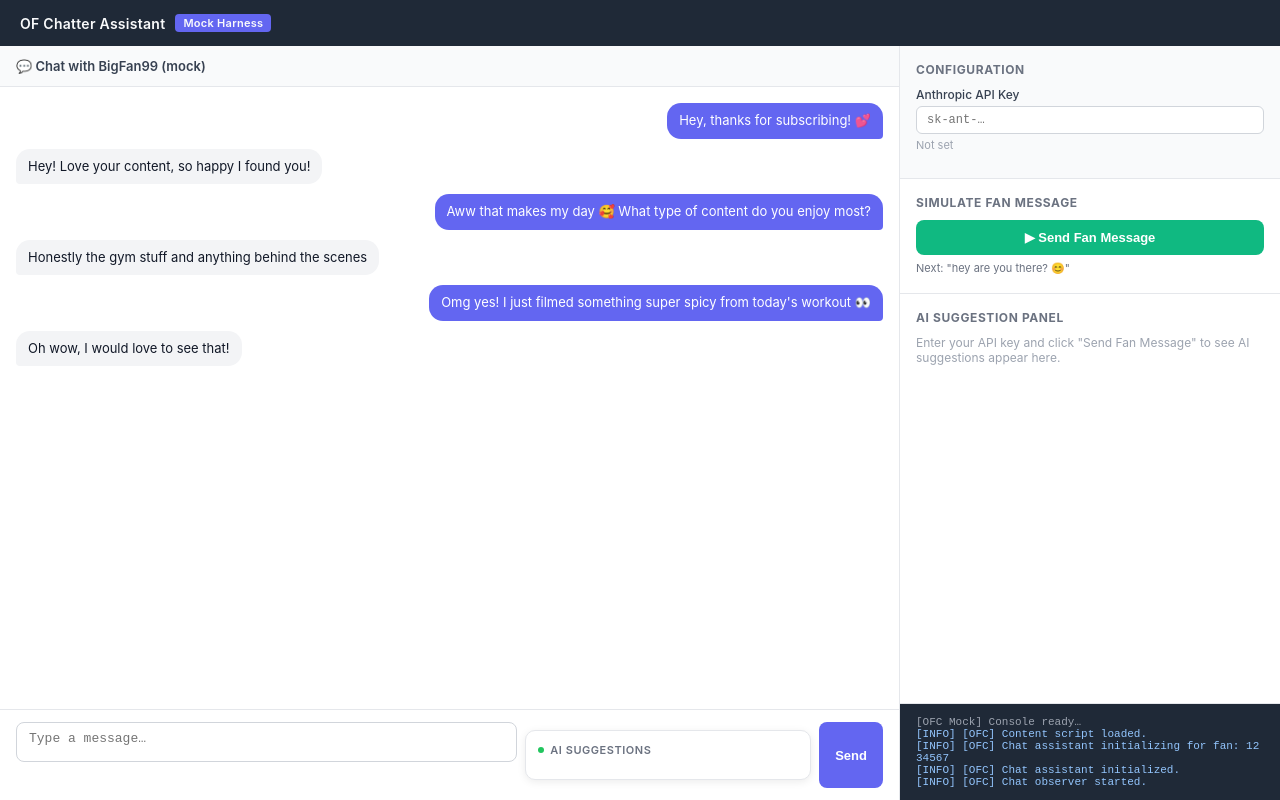
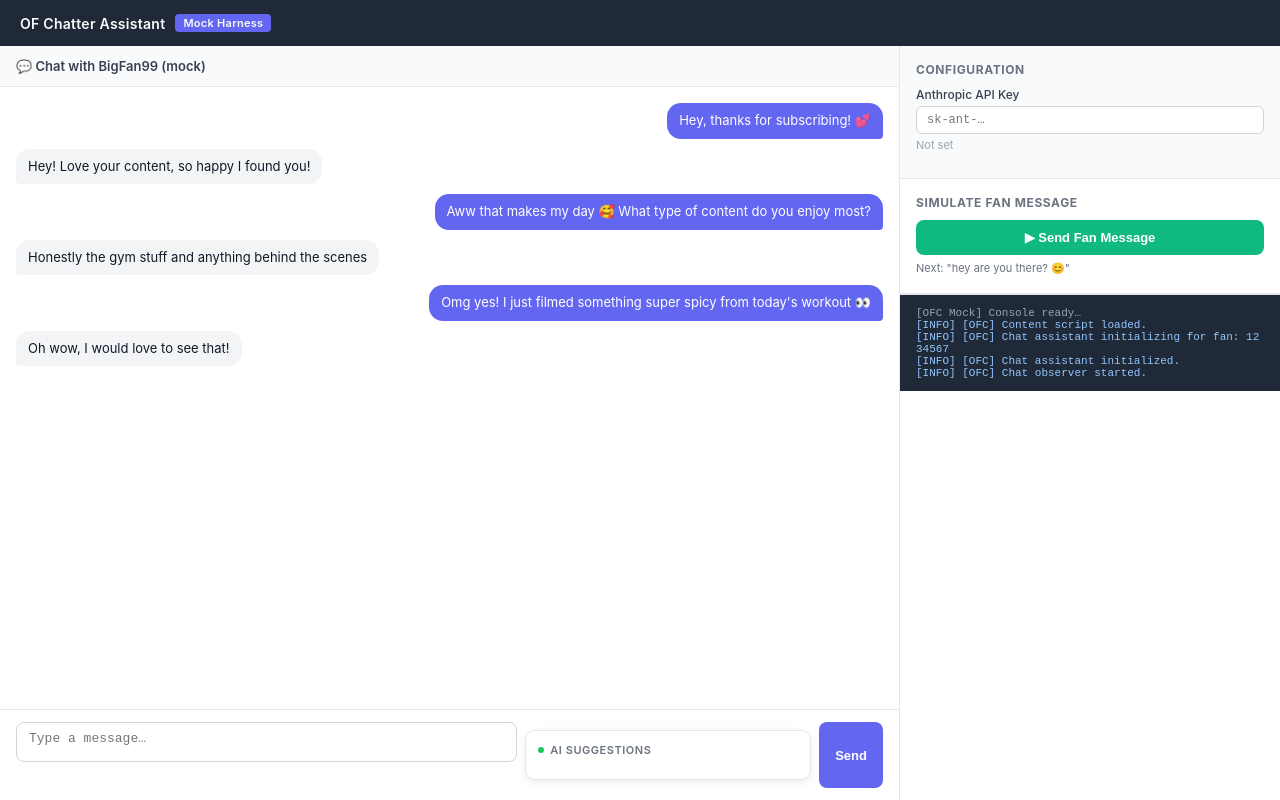
Before and after one commit to lucasdetoledo4/of-chatter-chrome-extension, a website with bundled scripts: page mock/mock-chat.html in a window 1280 px wide. Built offline with nearby package versions, Linux system fonts and the light colour scheme.

Commit message:
refactor: remove duplicate AI suggestion panel from mock

```diff
--- a/mock/mock-chat.html
+++ b/mock/mock-chat.html
@@ -188,22 +188,6 @@
       margin-top: 6px;
       min-height: 16px;
     }
-    .ai-section {
-      flex: 1;
-      padding: 16px;
-      overflow-y: auto;
-    }
-    .ai-section h3 {
-      font-size: 12px;
-      font-weight: 700;
-      color: #6b7280;
-      text-transform: uppercase;
-      letter-spacing: 0.05em;
-      margin-bottom: 10px;
-    }
-    #ai-panel-container {
-      min-height: 80px;
-    }
     .console-section {
       border-top: 1px solid #e5e7eb;
       padding: 12px 16px;
@@ -287,15 +271,6 @@
       <h3>Simulate Fan Message</h3>
       <button id="simulate-btn">▶ Send Fan Message</button>
       <div id="fan-msg-preview"></div>
-    </div>
-
-    <div class="ai-section">
-      <h3>AI Suggestion Panel</h3>
-      <div id="ai-panel-container">
-        <p style="color:#9ca3af;font-size:12px;">
-          Enter your API key and click "Send Fan Message" to see AI suggestions appear here.
-        </p>
-      </div>
     </div>
 
     <div class="console-section">
```
